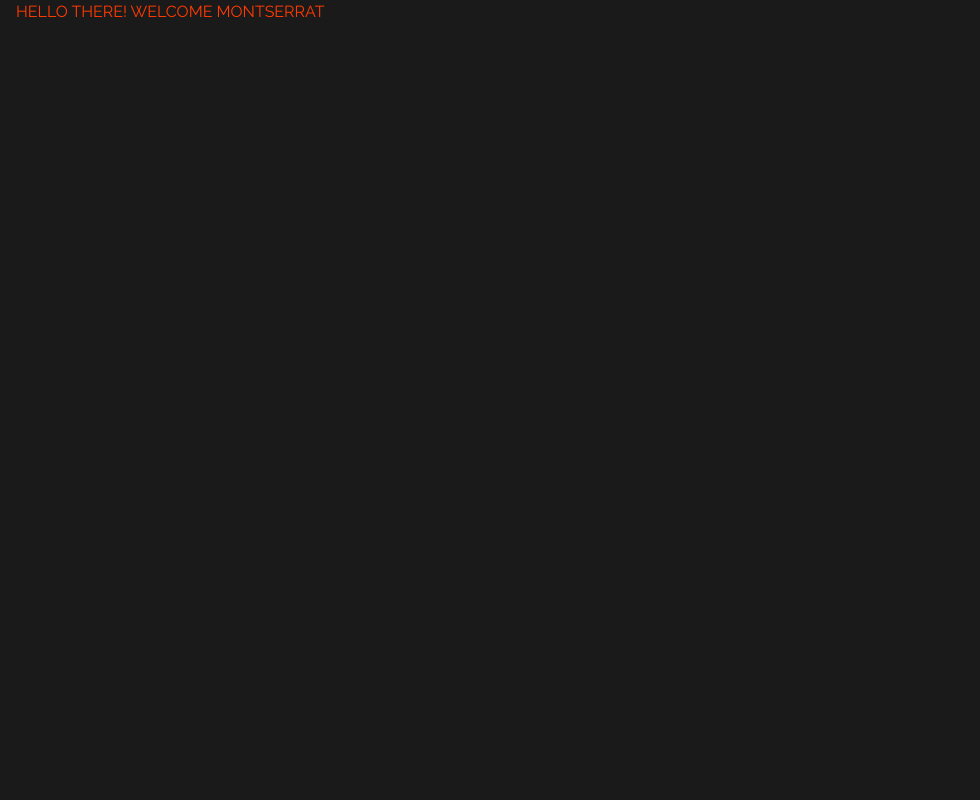
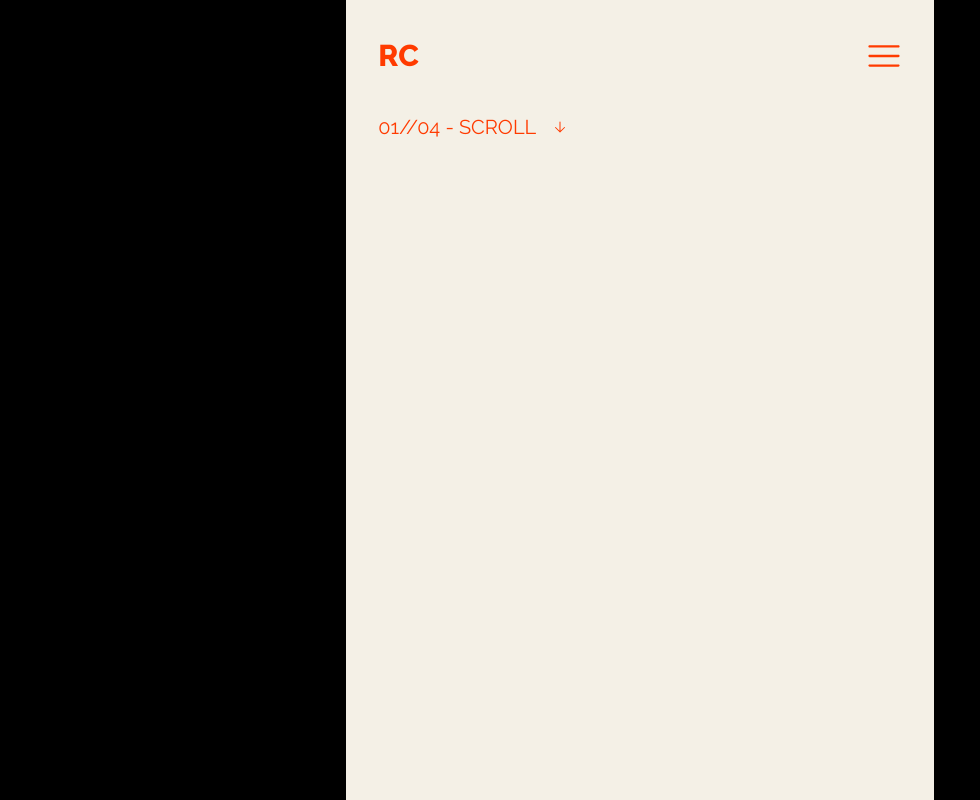
Before and after one commit to therahulchaurasia/portfolio, a Next.js app: page / in a window 1280 px wide. Shown: the top 800 px of the page, without its empty margins (0-980 px from the left). Built offline with nearby package versions, Linux system fonts and the light colour scheme.

Commit message:
The work has begun

```diff
--- a/package.json
+++ b/package.json
@@ -16,7 +16,8 @@
     "framer-motion": "^11.0.25",
     "next": "14.1.4",
     "react": "^18",
-    "react-dom": "^18"
+    "react-dom": "^18",
+    "react-icons": "^5.0.1"
   },
   "devDependencies": {
     "@types/node": "^20",
--- /dev/null
+++ b/src/layout/MainLayout.tsx
@@ -0,0 +1,17 @@
+import { Container, ContainerProps } from "@chakra-ui/react"
+import React from "react"
+
+interface Props extends Omit<ContainerProps, "children"> {
+  children: React.ReactNode
+  as?: React.ElementType
+}
+
+export default function MainLayout({ children, ...props }: Props) {
+  return (
+    <>
+      <Container width={"100vw"} h={"100vh"} px={8} mx={"auto"} {...props}>
+        {children}
+      </Container>
+    </>
+  )
+}
--- a/src/pages/_app.tsx
+++ b/src/pages/_app.tsx
@@ -1,15 +1,53 @@
 import { theme } from "@/styles/theme"
-import { ChakraProvider, Text, extendTheme } from "@chakra-ui/react"
-import { AnimatePresence } from "framer-motion"
+import {
+  Box,
+  ChakraProvider,
+  Text,
+  chakra,
+  extendTheme,
+  shouldForwardProp,
+} from "@chakra-ui/react"
+import { AnimatePresence, isValidMotionProp, motion } from "framer-motion"
 import type { AppProps } from "next/app"
 import { Montserrat } from "next/font/google"
+import { useRouter } from "next/router"
+
+const ChakraBox = chakra(motion.div, {
+  /**
+   * Allow motion props and non-Chakra props to be forwarded.
+   */
+  shouldForwardProp: (prop) =>
+    isValidMotionProp(prop) || shouldForwardProp(prop),
+})
 
 export default function App({ Component, pageProps }: AppProps) {
+  const router = useRouter()
   return (
     <>
       <ChakraProvider theme={theme}>
-        <AnimatePresence mode="wait" initial={false}>
-          <Component {...pageProps} />
+        <AnimatePresence mode="wait">
+          <ChakraBox
+            key={router.route}
+            transition={{
+              duration: "0.5",
+            }}
+            initial={{
+              background: "black",
+              opacity: 0,
+              clipPath: "polygon(50% 0, 50% 0, 50% 100%, 50% 100%)",
+            }}
+            animate={{
+              background: "black",
+              opacity: 1,
+              clipPath: "polygon(0 0, 100% 0, 100% 100%, 0 100%)",
+            }}
+            exit={{
+              background: "black",
+              clipPath: "polygon(0 50%, 100% 50%, 100% 50%, 0 50%)",
+            }}
+          >
+            <Component {...pageProps} />
+          </ChakraBox>
         </AnimatePresence>
       </ChakraProvider>
     </>
--- a/src/pages/index.tsx
+++ b/src/pages/index.tsx
@@ -1,6 +1,22 @@
-import { Box, Container, Heading, Text } from "@chakra-ui/react"
+import MainLayout from "@/layout/MainLayout"
+import {
+  Box,
+  Container,
+  Flex,
+  HStack,
+  Heading,
+  Icon,
+  Spacer,
+  Text,
+} from "@chakra-ui/react"
 import Head from "next/head"
 import Image from "next/image"
+import Link from "next/link"
+import { CiMenuBurger } from "react-icons/ci"
+import { FaArrowLeft } from "react-icons/fa"
+import { HiArrowSmallDown } from "react-icons/hi2"
+import { IoMenu } from "react-icons/io5"
+import { RxHamburgerMenu } from "react-icons/rx"
 // import { Inter } from "next/font/google";
 // import styles from "@/styles/Home.module.css";
 
@@ -15,109 +31,40 @@ export default function Home() {
         <meta name="viewport" content="width=device-width, initial-scale=1" />
         <link rel="icon" href="/favicon.ico" />
       </Head>
-      <Container maxW={"full"} minH={"100vh"} bg={"brand.200"}>
-        <Text color={"brand.300"}>HELLO THERE! WELCOME MONTSERRAT</Text>
-      </Container>
-      <Container maxW={"full"} minH={"100vh"} bg={"brand.200"}>
-        <Box py={48}>
-          <Text color={"brand.300"}>HELLO THERE! WELCOME MONTSERRAT</Text>
-        </Box>
-      </Container>
-      <Container maxW={"full"} minH={"100vh"} bg={"brand.200"}>
-        <Text color={"brand.300"}>HELLO THERE! WELCOME MONTSERRAT</Text>
-      </Container>
-      <Container maxW={"full"} minH={"100vh"} bg={"brand.200"}>
-        <Text color={"brand.300"}>HELLO THERE! WELCOME MONTSERRAT</Text>
-      </Container>
-      {/* <main>
-        <div>
-          <p>
-            Get started by editing&nbsp;
-            <code>src/pages/index.tsx</code>
-          </p>
-          <div>
-            <a
-              href="https://vercel.com?utm_source=create-next-app&utm_medium=default-template&utm_campaign=create-next-app"
-              target="_blank"
-              rel="noopener noreferrer"
-            >
-              By{" "}
-              <Image
-                src="/vercel.svg"
-                alt="Vercel Logo"
-                width={100}
-                height={24}
-                priority
-              />
-            </a>
-          </div>
-        </div>
-
-        <div>
-          <Image
-            src="/next.svg"
-            alt="Next.js Logo"
-            width={180}
-            height={37}
-            priority
+      <MainLayout bg={"brand.100"} color={"brand.300"}>
+        <HStack h={28}>
+          <Heading fontSize={"3xl"} fontWeight={"extrabold"}>
+            RC
+          </Heading>
+          <Spacer />
+          <Icon as={RxHamburgerMenu} boxSize={"9"} cursor={"pointer"}></Icon>
+        </HStack>
+        <Flex alignItems={"center"} gap={4}>
+          <Text display={"inline"} fontSize={"xl"}>
+            01//04 -{" "}
+            <Text as={"span"} textTransform={"uppercase"}>
+              Scroll
+            </Text>{" "}
+          </Text>
+          <Icon
+            as={HiArrowSmallDown}
+            boxSize={"4"}
+            cursor={"pointer"}
+            _hover={{
+              transition: "all 0.2s ease-out",
+              transform: "rotate(180deg)",
+            }}
           />
-        </div>
-
-        <div>
-          <a
-            href="https://nextjs.org/docs?utm_source=create-next-app&utm_medium=default-template&utm_campaign=create-next-app"
-            target="_blank"
-            rel="noopener noreferrer"
-          >
-            <h2>
-              Docs <span>-&gt;</span>
-            </h2>
-            <p>
-              Find in-depth information about Next.js features and&nbsp;API.
-            </p>
-          </a>
-
-          <a
-            href="https://nextjs.org/learn?utm_source=create-next-app&utm_medium=default-template&utm_campaign=create-next-app"
-            target="_blank"
-            rel="noopener noreferrer"
-          >
-            <h2>
-              Learn <span>-&gt;</span>
-            </h2>
-            <p>
-              Learn about Next.js in an interactive course with&nbsp;quizzes!
-            </p>
-          </a>
-
-          <a
-            href="https://vercel.com/templates?framework=next.js&utm_source=create-next-app&utm_medium=default-template&utm_campaign=create-next-app"
-            target="_blank"
-            rel="noopener noreferrer"
-          >
-            <h2>
-              Templates <span>-&gt;</span>
-            </h2>
-            <p>
-              Discover and deploy boilerplate example Next.js&nbsp;projects.
-            </p>
-          </a>
-
-          <a
-            href="https://vercel.com/new?utm_source=create-next-app&utm_medium=default-template&utm_campaign=create-next-app"
-            target="_blank"
-            rel="noopener noreferrer"
-          >
-            <h2>
-              Deploy <span>-&gt;</span>
-            </h2>
-            <p>
-              Instantly deploy your Next.js site to a shareable URL
-              with&nbsp;Vercel.
-            </p>
-          </a>
-        </div>
-      </main> */}
+        </Flex>
+      </MainLayout>
     </>
   )
 }
+
+// My test text
+{
+  /* <Text color={"brand.300"}>HELLO THERE! WELCOME MONTSERRAT</Text>
+          <Box as={Link} href={"/test"} color={"white"}>
+            TEST
+          </Box> */
+}
--- a/src/styles/theme.ts
+++ b/src/styles/theme.ts
@@ -1,14 +1,23 @@
-import { extendTheme } from "@chakra-ui/react"
+import { StyleFunctionProps, ThemeConfig, extendTheme } from "@chakra-ui/react"
 import { Raleway } from "next/font/google"
 // 1. Import the extendTheme function
 
-const montserrat = Raleway({
+const raleway = Raleway({
   subsets: ["cyrillic", "latin", "latin-ext", "vietnamese"],
 })
 
 const fonts = {
-  heading: montserrat.style.fontFamily,
-  body: montserrat.style.fontFamily,
+  heading: raleway.style.fontFamily,
+  body: raleway.style.fontFamily,
+}
+
+const styles = {
+  global: (props: StyleFunctionProps) => ({
+    body: {
+      color: "white",
+      bg: "#1A1A1A",
+    },
+  }),
 }
 
 const colors = {
@@ -20,6 +29,7 @@ const colors = {
 }
 
 export const theme = extendTheme({
+  styles,
   colors,
   fonts,
 })
```
Also changed, not shown: src/pages/test/index.tsx (added, +12 -0 lines), 1 other file (tests, documents, lock files or other folders).
